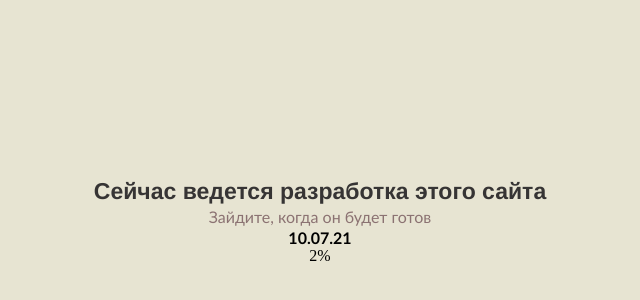
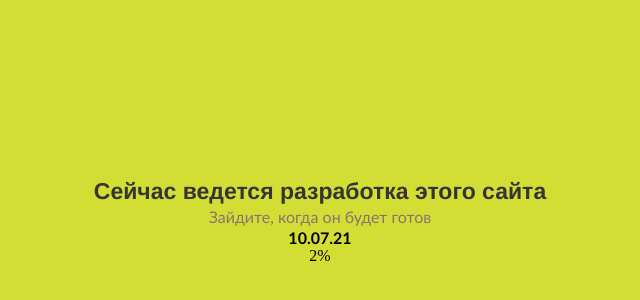
Before and after one commit to serchamp/serpach, a plain HTML site: page proooojeeectss/index.html in a window 1280 px wide. Shown: the part 46-346 px from the top of the page, without its empty margins (320-960 px from the left). Drawn offline with Linux system fonts and the light colour scheme.

Commit message:
Update index.html

```diff
--- a/proooojeeectss/index.html
+++ b/proooojeeectss/index.html
@@ -22,7 +22,7 @@
     color: #363434;
 }
 body {
-    background: rgb(231, 228, 210);
+    background: rgb(211, 222, 53);
 }
 .upomin .gotovik p {
     line-height: 23px;
```
